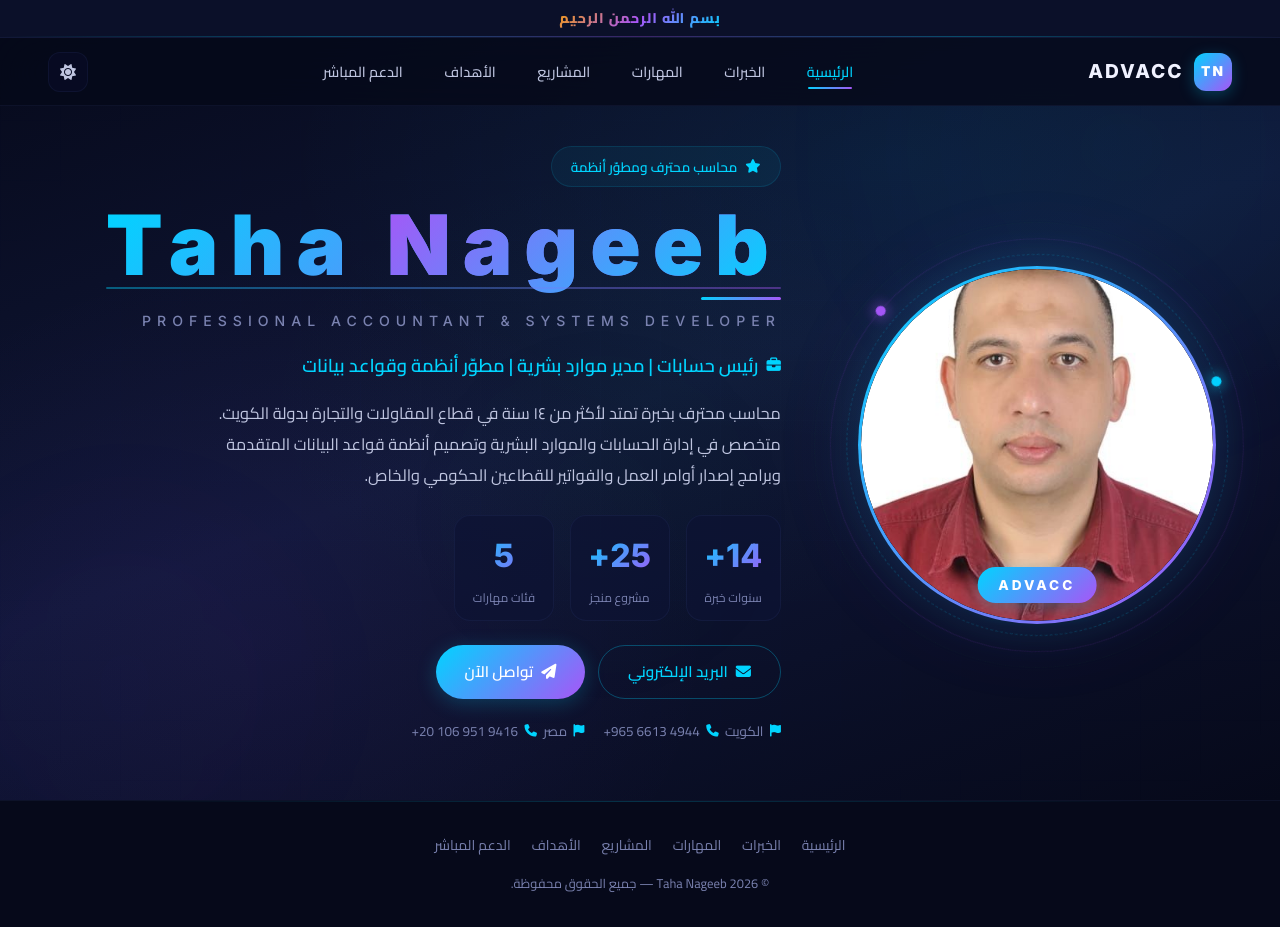
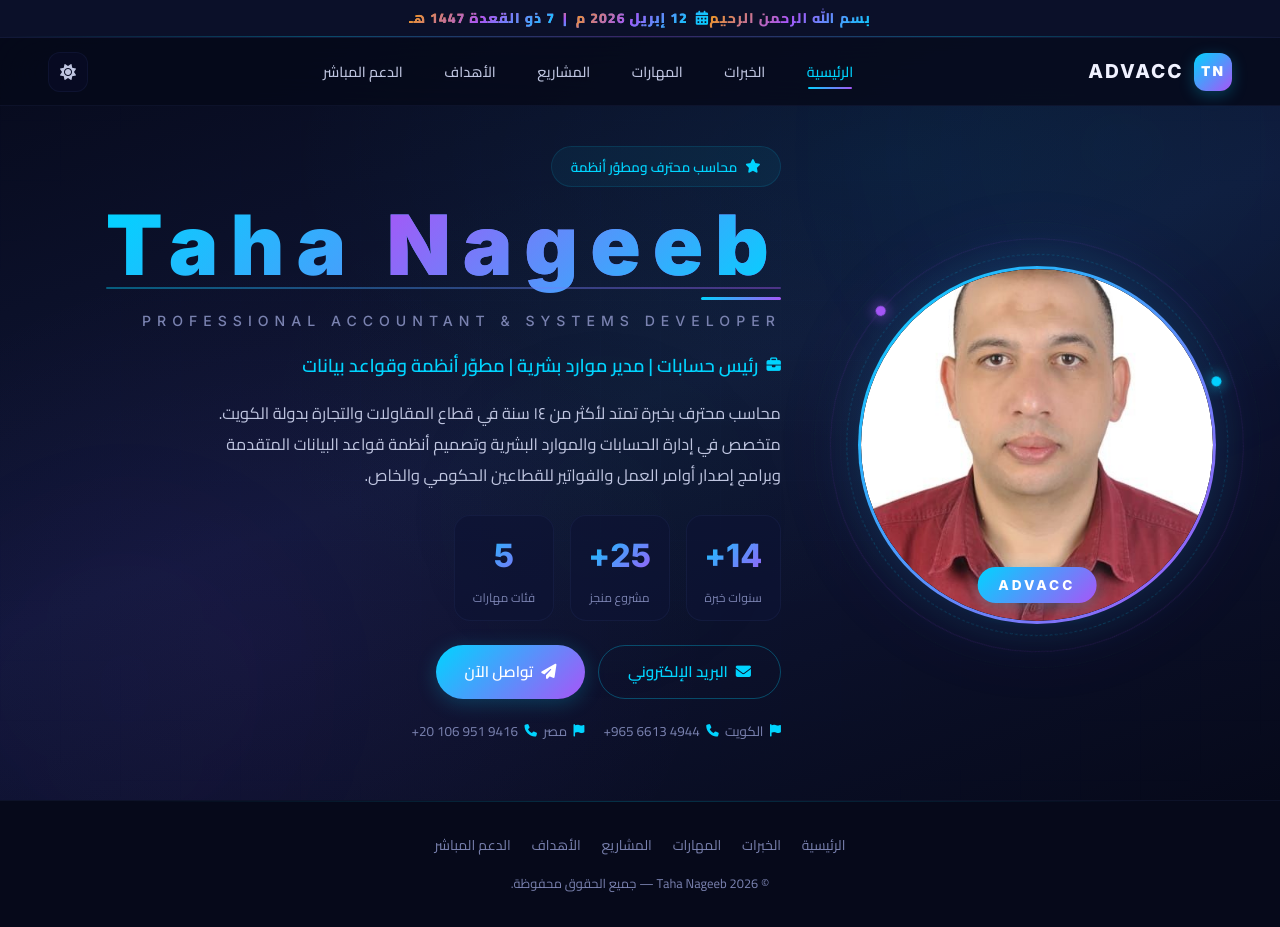
Before and after one commit to MahmoudNageeb/portfolio, a Next.js app: page / in a window 1280 px wide. Built offline with nearby package versions, Linux system fonts and the light colour scheme.

Commit message:
Update layout.tsx

```diff
--- a/app/layout.tsx
+++ b/app/layout.tsx
@@ -13,11 +13,48 @@ const NAV = [
   { href: "/contact", label: "الدعم المباشر", icon: "fas fa-paper-plane" },
 ];
 
+// Function to convert Gregorian to Hijri date
+function getHijriDate() {
+  const date = new Date();
+  const year = date.getFullYear();
+  const month = date.getMonth();
+  const day = date.getDate();
+
+  // Simple Hijri calculation (approximate - for accuracy use a proper library)
+  // This is an approximation - for production, consider using a proper Hijri library
+  const hijriYear = Math.floor((year - 622) * 0.97);
+  const hijriMonths = ["محرم", "صفر", "ربيع الأول", "ربيع الثاني", "جمادى الأولى", "جمادى الثانية", "رجب", "شعبان", "رمضان", "شوال", "ذو القعدة", "ذو الحجة"];
+
+  // More accurate calculation using known reference points
+  const knownHijriStart = new Date(622, 6, 16); // July 16, 622 CE
+  const daysSinceHijra = Math.floor((date.getTime() - knownHijriStart.getTime()) / (1000 * 60 * 60 * 24));
+  const hijriDay = (daysSinceHijra % 29.53) + 1;
+  const hijriMonthIndex = Math.floor((daysSinceHijra / 29.53) % 12);
+  const hijriYearCalculated = Math.floor(daysSinceHijra / 354.367);
+
+  return {
+    day: Math.floor(hijriDay),
+    month: hijriMonths[hijriMonthIndex],
+    year: hijriYearCalculated + 1,
+  };
+}
+
+function formatGregorianDate() {
+  const date = new Date();
+  const gregorianMonths = ["يناير", "فبراير", "مارس", "إبريل", "مايو", "يونيو", "يوليو", "أغسطس", "سبتمبر", "أكتوبر", "نوفمبر", "ديسمبر"];
+  const day = date.getDate();
+  const month = gregorianMonths[date.getMonth()];
+  const year = date.getFullYear();
+  return `${day} ${month} ${year} م`;
+}
+
 function Navbar() {
   const path = usePathname();
   const [scrolled, setScrolled] = useState(false);
   const [open, setOpen] = useState(false);
   const [theme, setTheme] = useState<"dark" | "light">("dark");
+  const [gregorianDate, setGregorianDate] = useState("");
+  const [hijriDate, setHijriDate] = useState("");
 
   useEffect(() => {
     const s = localStorage.getItem("theme") as "dark" | "light" | null;
@@ -43,6 +80,28 @@ function Navbar() {
     return () => { document.body.style.overflow = ""; };
   }, [open]);
 
+  // Update dates on component mount and every day
+  useEffect(() => {
+    const updateDates = () => {
+      setGregorianDate(formatGregorianDate());
+      const hijri = getHijriDate();
+      setHijriDate(`${hijri.day} ${hijri.month} ${hijri.year} هـ`);
+    };
+
+    updateDates();
+
+    // Update at midnight
+    const now = new Date();
+    const msUntilMidnight = new Date(now.getFullYear(), now.getMonth(), now.getDate() + 1).getTime() - now.getTime();
+    const timeoutId = setTimeout(() => {
+      updateDates();
+      // Then update every 24 hours
+      setInterval(updateDates, 86400000);
+    }, msUntilMidnight);
+
+    return () => clearTimeout(timeoutId);
+  }, []);
+
   const toggle = useCallback(() => {
     const n = theme === "dark" ? "light" : "dark";
     setTheme(n);
@@ -56,6 +115,12 @@ function Navbar() {
     <>
       <div className="topbar">
         <span>بسم الله الرحمن الرحيم</span>
+        <span className="topbar-dates">
+          <i className="fas fa-calendar-alt" style={{ marginLeft: "8px" }} />
+          {gregorianDate && <span>{gregorianDate}</span>}
+          {gregorianDate && hijriDate && <span style={{ margin: "0 8px" }}>|</span>}
+          {hijriDate && <span>{hijriDate}</span>}
+        </span>
       </div>
 
       <nav className={`navbar${scrolled ? " scrolled" : ""}`}>
```
